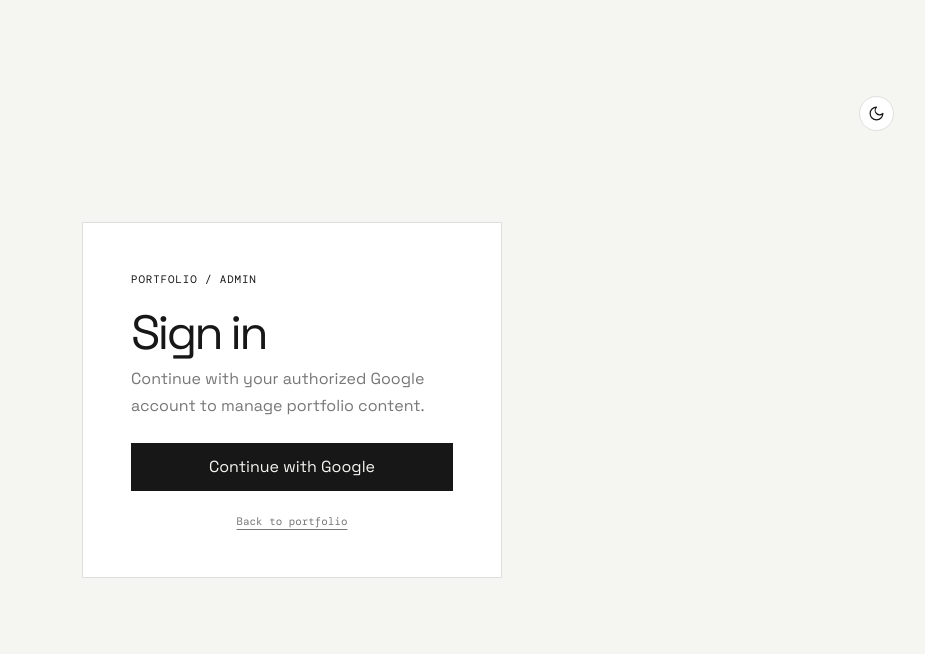
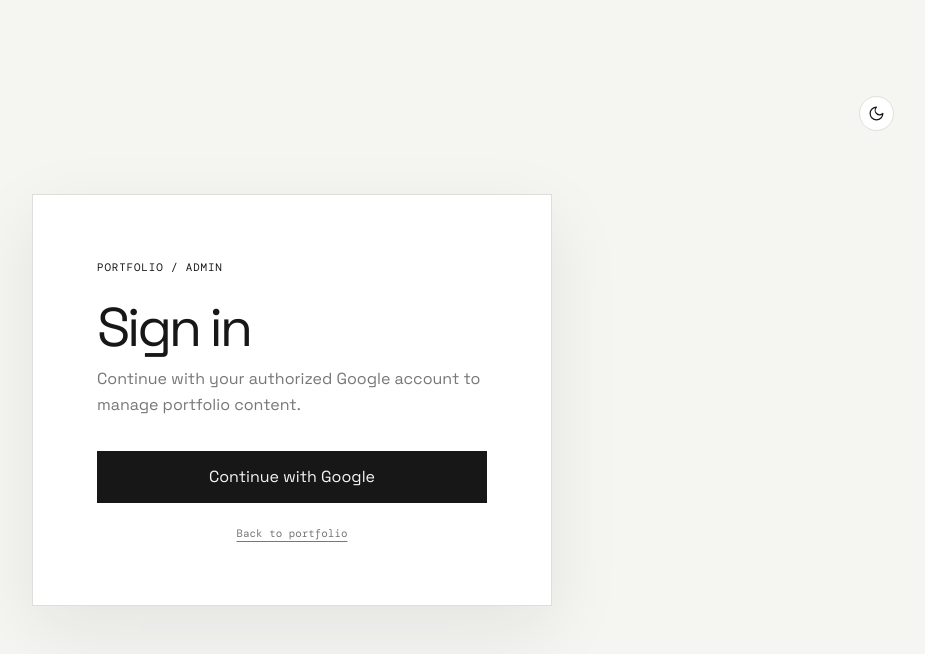
Before and after one commit to sardinexszc/SardinexszcPortfolio, a Next.js app in the folder apps/web/: page /loginauthentication in a window 1280 px wide. Shown: the top 654 px of the page, without its empty margins (348-1273 px from the left). Built offline with nearby package versions, Linux system fonts and the light colour scheme; no server answers.

Commit message:
Redesign admin login card

```diff
--- a/apps/web/src/app/globals.css
+++ b/apps/web/src/app/globals.css
@@ -79,13 +79,13 @@ h1 { font-size: clamp(3.5rem, 8.3vw, 8.2rem); font-weight: 400; letter-spacing:
 .dark .hire-panel-label, .dark .hire-panel li p { color: rgba(244,244,240,.68); }
 .dark .hire-panel li, .dark .hire-panel > a { border-color: rgba(244,244,240,.16); }
 .dark .hire-panel > a { color: #f4f4f0; }
-.auth-page { align-items: center; background: var(--paper); display: grid; min-height: 100svh; padding: 24px; }
-.auth-card { background: var(--surface, #fff); border: 1px solid var(--line); margin: auto; max-width: 420px; padding: clamp(28px, 7vw, 48px); width: 100%; }
-.auth-card h1 { font-size: clamp(2rem, 7vw, 3rem); letter-spacing: -.06em; margin: 24px 0 12px; }
+.auth-page { align-items: center; background: var(--paper); display: grid; min-height: 100svh; padding: 32px 24px; }
+.auth-card { background: var(--surface, #fff); border: 1px solid var(--line); box-shadow: 0 24px 70px rgba(20, 20, 18, .08); margin: auto; max-width: 520px; padding: clamp(36px, 7vw, 64px); width: 100%; }
+.auth-card h1 { font-size: clamp(2.2rem, 7vw, 3.4rem); letter-spacing: -.06em; margin: 28px 0 14px; }
 .auth-card > p:not(.auth-eyebrow):not(.auth-error) { color: var(--muted); line-height: 1.65; }
 .auth-eyebrow, .admin-eyebrow { font-family: var(--font-mono), monospace; font-size: .68rem; letter-spacing: .08em; }
 .auth-button, .admin-actions button, .admin-secondary { background: var(--ink); border: 1px solid var(--ink); color: var(--paper); cursor: pointer; font: inherit; min-height: 46px; padding: 11px 16px; }
-.auth-button { margin-top: 24px; width: 100%; }
+.auth-button { margin-top: 32px; min-height: 52px; width: 100%; }
 .auth-button:disabled, .admin-actions button:disabled { cursor: wait; opacity: .6; }
 .auth-error { color: #a32626; font-size: .88rem; line-height: 1.5; }
 .auth-back { color: var(--muted); display: block; font-family: var(--font-mono), monospace; font-size: .68rem; margin-top: 22px; text-align: center; text-decoration: underline; text-underline-offset: 4px; }
```
